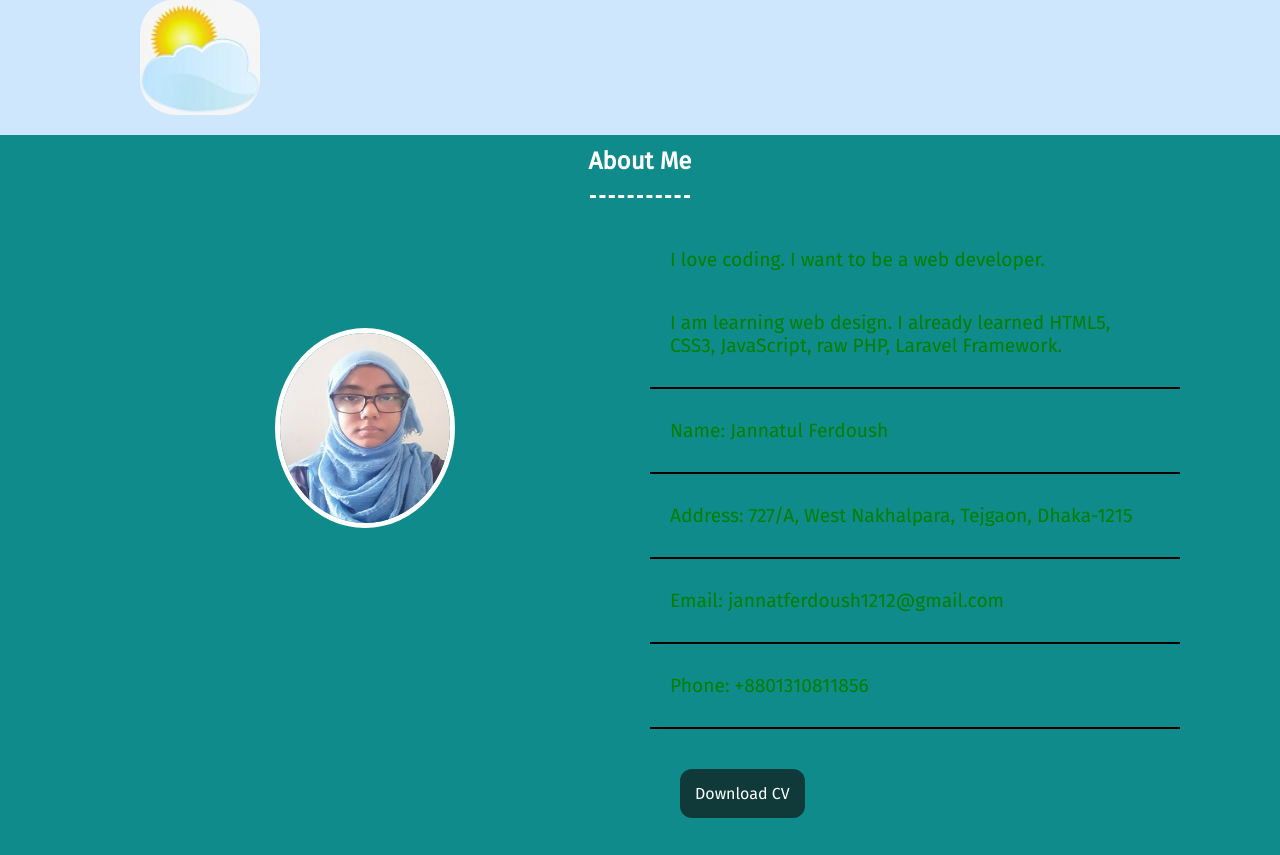
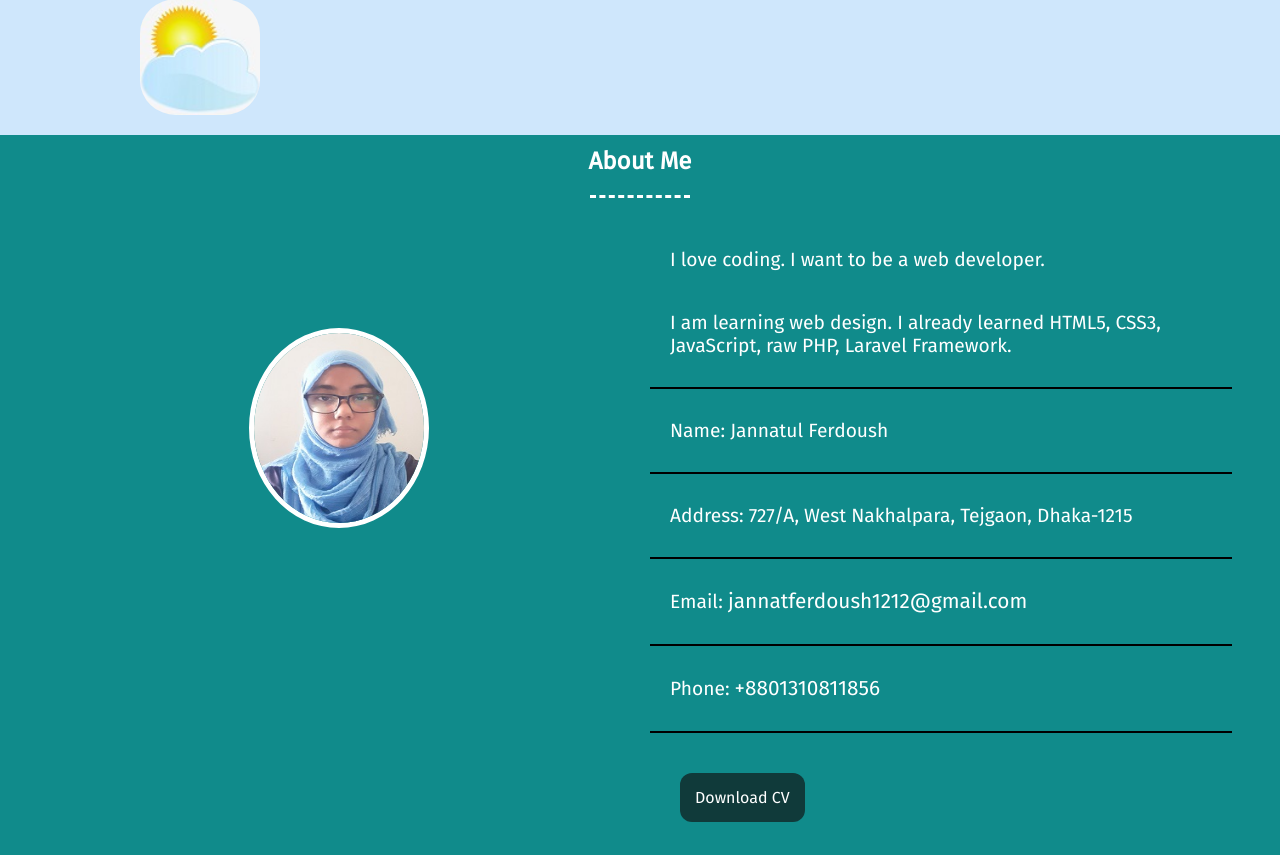
Before and after one commit to Joya322/Portfolio, a plain HTML site: page index.html in a window 1280 px wide. Shown: the part 510-1365 px from the top of the page. Drawn offline with Linux system fonts and the light colour scheme.

Commit message:
Add files via upload

```diff
--- a/aseets/css/style.css
+++ b/aseets/css/style.css
@@ -171,7 +171,7 @@ hr {
 .about-me {
     font-family: 'Montserrat', sans-serif;
     background-color: rgb(16, 139, 139);
-    padding: 1% 7%;
+    padding: 1% 3%;
     text-align: center;
     color: white;
 }
@@ -185,14 +185,16 @@ hr {
     border-radius: 50%;
 }
 
-.about-me-desc {
+.about-me-desc {}
+
+.about-me-desc p {
+    text-align: center;
+    font-size: 1.2rem;
 
 }
 
-.about-me-desc p, .about-me-desc a {
-    text-align: center;
-    font-size: 1.2rem;
-    color: green;
+.about-me-desc a{
+    display: right;
 }
 
 .common-hr {}
```
